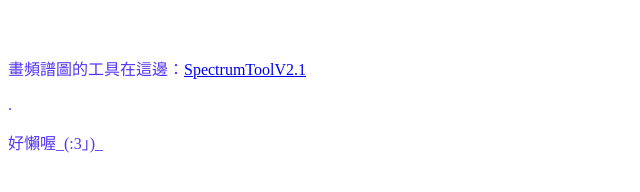
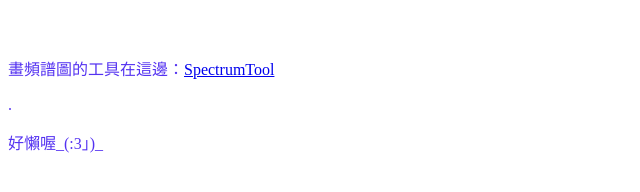
Before and after one commit to flazier/flazier.github.io, a plain HTML site: page index.html in a window 1280 px wide. Shown: the part 342-534 px from the top of the page, 0-640 px from the left. Drawn offline with Linux system fonts and the light colour scheme.

Commit message:
Update index.html

```diff
--- a/index.html
+++ b/index.html
@@ -10,7 +10,7 @@
             Amazing
         </h1>
 
-        <p>畫頻譜圖的工具在這邊：<a href="https://flazier.github.io/SpectrumToolV2.1">SpectrumToolV2.1</a></p>
+        <p>畫頻譜圖的工具在這邊：<a href="https://flazier.github.io/SpectrumToolV2.1">SpectrumTool</a></p>
         <p>.</p>
         <p>好懶喔_(:3」)_</p>
     </body>
```
